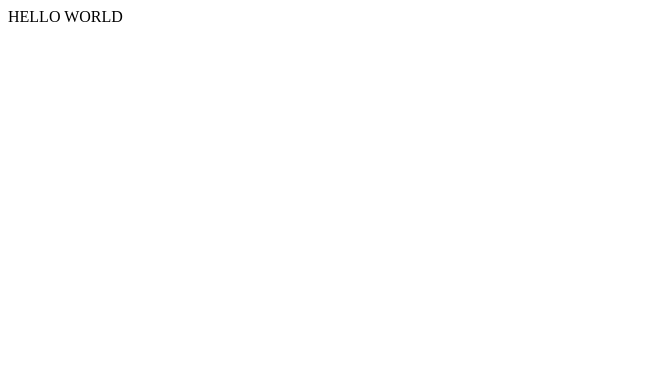
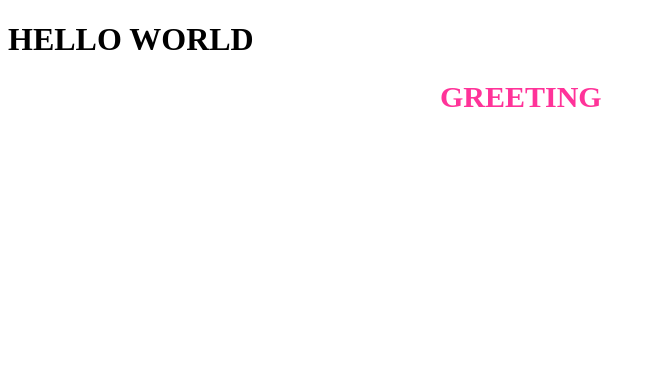
Before and after one commit to mseagle/mseagle.github.io, a plain HTML site: page index.html in a window 1280 px wide. Shown: the whole page, without its empty margins (0-656 px from the left). Drawn offline with Linux system fonts and the light colour scheme.

Commit message:
#1 인사영역추가 : class 수정

```diff
--- a/index.html
+++ b/index.html
@@ -14,6 +14,7 @@
     </style>
 </head>
 <body>
-HELLO WORLD
+<h1>HELLO WORLD</h1>
+<div class="greeting"> GREETING </div>
 </body>
 </html>
```
